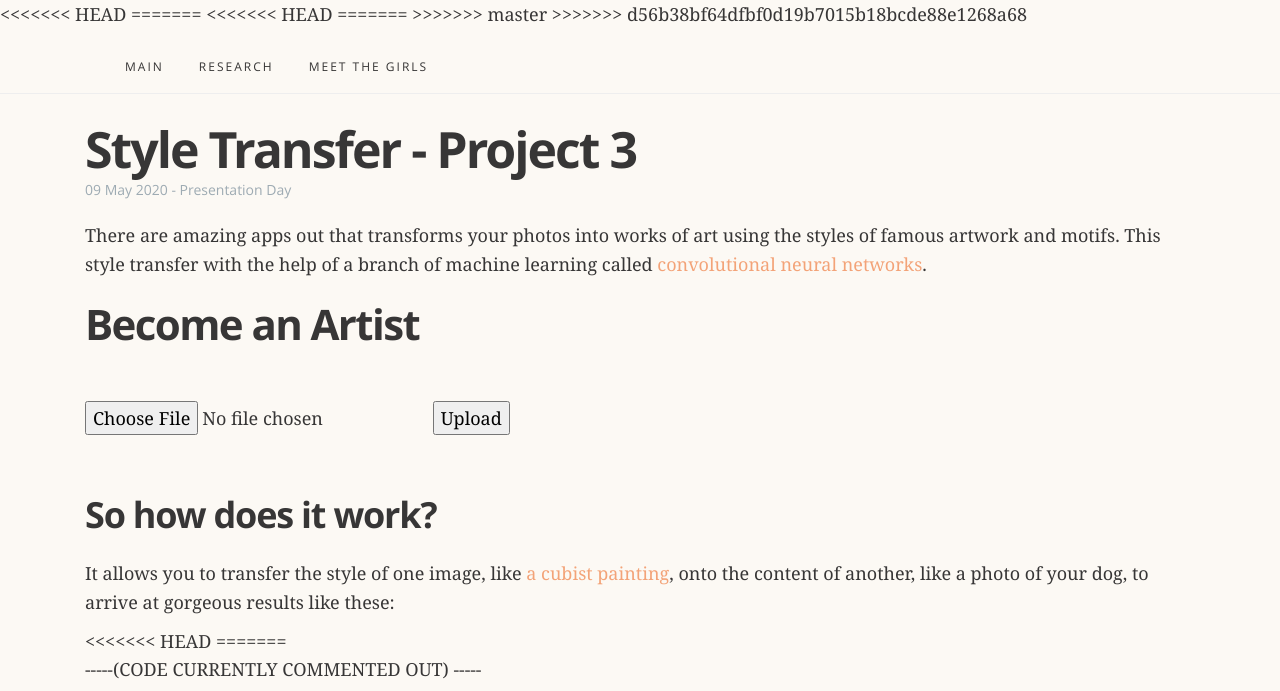
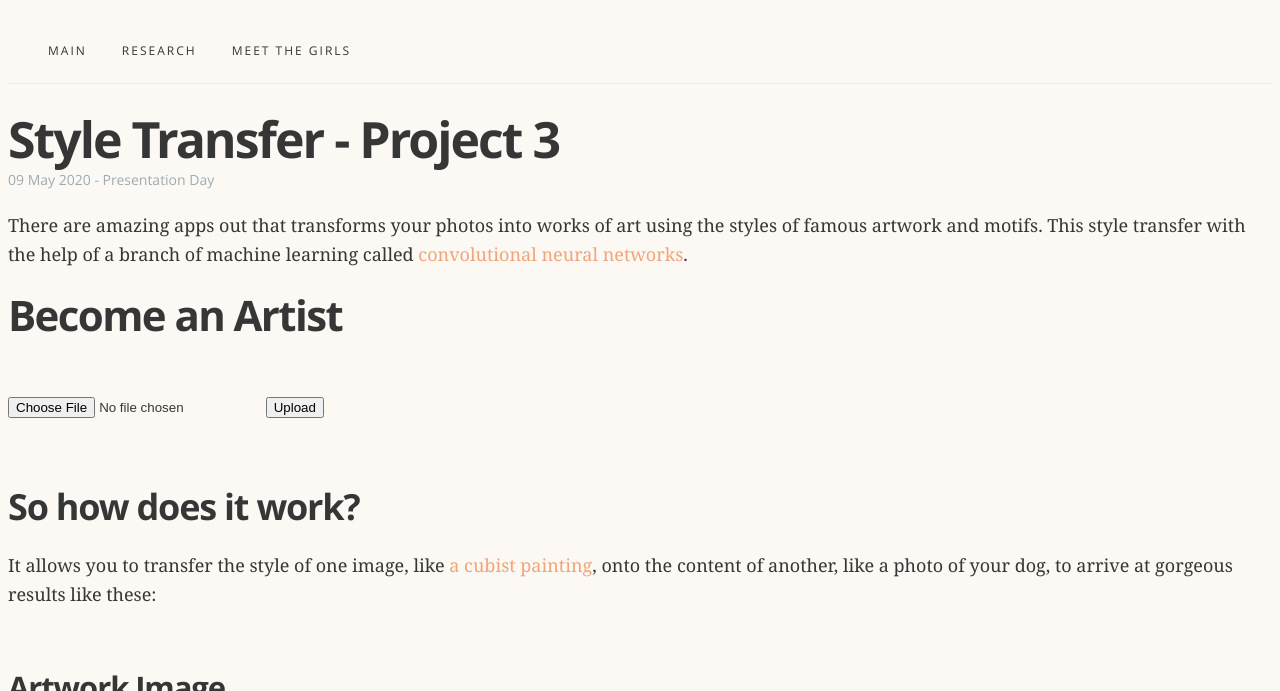
Before and after one commit to skhan4321/style_transfer, a Flask app: page / in a window 1280 px wide. Shown: the top 691 px of the page. Run offline with Flask 2, Linux system fonts and the light colour scheme; some libraries are stand-ins or nearby versions; some web fonts are replaced.

Commit message:
fixes to index

```diff
--- a/style_app/templates/index.html
+++ b/style_app/templates/index.html
@@ -8,23 +8,9 @@
         <meta name="description" content="Transforms your photos into works of art. The app performs this style transfer with the help
         of a branch of machine learning called convolutional neural networks.">
         <meta name="authors" content="Erin Bentley, Claudia Ibarra, & Sana Khan">
-<<<<<<< HEAD
-
-        <!-- Jinja2 reference to our css file -->
-        <link rel="stylesheet" href="{{url_for('static',filename='css/main.css')}}">
-=======
-<<<<<<< HEAD
-
-        <link rel="stylesheet" href="https://stackpath.bootstrapcdn.com/bootstrap/4.4.1/css/bootstrap.min.css" integrity="sha384-Vkoo8x4CGsO3+Hhxv8T/Q5PaXtkKtu6ug5TOeNV6gBiFeWPGFN9MuhOf23Q9Ifjh" crossorigin="anonymous">
 
         <!-- Jinja2 reference to our css file -->
         <link rel="stylesheet" href="{{ url_for('static', filename='css/main.css') }}">
-=======
-
-        <link rel="stylesheet" href="{{ url_for('static', filename='css/main.css') }}">
-
->>>>>>> master
->>>>>>> d56b38bf64dfbf0d19b7015b18bcde88e1268a68
 
       <body><div style="visibility: hidden; overflow: hidden; position: absolute; top: 0px; height: 1px; width: auto; padding: 0px;
       border: 0px; margin: 0px; text-align: left; text-indent: 0px; text-transform: none; line-height: normal; letter-spacing: normal;
@@ -74,53 +60,25 @@
     <p>It allows you to transfer the style of one image, like <a href="https://blantonmuseum.org/2013/09/coming-to-america-collectors-and-spread/">a cubist painting</a>, onto the content of
     another, like a photo of your dog, to arrive at gorgeous results like these:</p>
 
-<<<<<<< HEAD
-=======
-    <p>-----(CODE CURRENTLY COMMENTED OUT) -----</p>
-    {%for image in list %}
-
-
->>>>>>> master
     <br>
     <div class="row">
-      <div class="col-4"><h4>Content Image</h4></div>
-      <div class="col-4"><h4>Content Image</h4></div>
-      <div class="col-4"><h4>Content Image</h4></div>
+      <div class="col-4"><h4>Artwork Image</h4></div>
+      <div class="col-4"><h4>Photo Image </h4></div>
+      <div class="col-4"><h4>Result Image</h4></div>
     </div>
       <div class="row">
         <div class="col-lg-3 col-md-3 col-sm-6 col-xs-12">
-          <img class="img-fluid" src="{{url_for('static',filename='images/-----')}}" alt="Artwork">
+          <img class="img-fluid" src="{{url_for('static',filename='images/site/---')}}" alt="Artwork">
         </div>
 
         <div class="col-lg-3 col-md-3 col-sm-6 col-xs-12">
-          <img class="img-fluid" src="{{url_for('static',filename='images/-----')}}" alt="Photo">
+          <img class="img-fluid" src="{{url_for('static',filename='images/site/---')}}" alt="Photo">
         </div>
 
         <div class="col-lg-3 col-md-3 col-sm-6 col-xs-12">
-          <img class="img-fluid" src="{{url_for('static',filename='images/-----')}}" alt="Result">
+          <img class="img-fluid" src="{{url_for('static',filename='images/site/---')}}" alt="Result">
         </div>
       </div>
-<<<<<<< HEAD
-=======
-
-    {%endfor%}
-
-    <!-- <figure>
-    <div class="">
-      <div class="ADD HERE">
-        <img src="{{ list }}" alt="previous" title="Previous" border="0">
-
-      </div>
-      <!-- <div class="ADD HERE"> -->
-        <img class="img" src="/images/ADD LINK HERE.jpg" alt="ADD TITLE HERE">
-      </div>
-    </div> -->
-
-    <figcaption>ADD CAPTION HERE.</figcaption>
-    </figure>
-
-    <p>See our <a href="/research">Research</a> page to learn more</p>
->>>>>>> master
 
     <h3 id="selected-references-and-further-reading">References / Further Reading</h3>
     <p><a href="https://tensorspace.org/html/playground/index.html/">TensorSpace Playground</a> designed for presenting different pre-built models</p>
```
